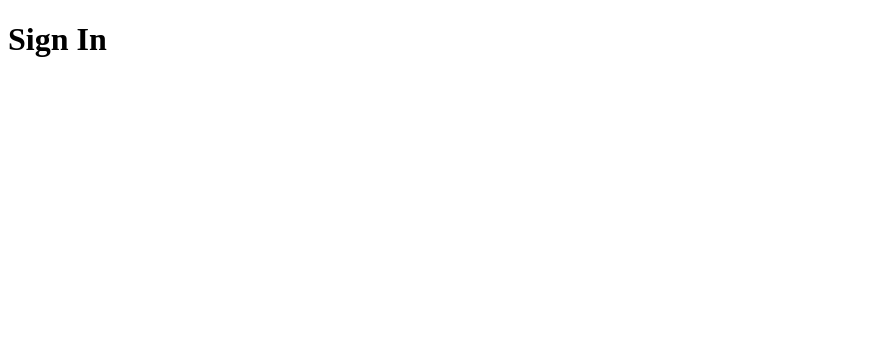
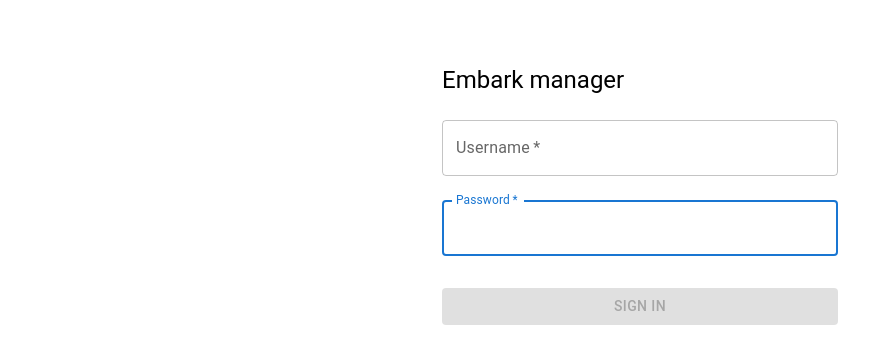
Before and after one commit to camillegachido/buus-test, a React (Vite) app: page / in a window 1280 px wide. Shown: the top 364 px of the page, without its empty margins (0-892 px from the left). Built offline with nearby package versions, Linux system fonts and the light colour scheme.

Commit message:
feat: add sign-in layout

```diff
--- a/jest.config.ts
+++ b/jest.config.ts
@@ -6,6 +6,7 @@ export default {
     moduleNameMapper: {
         '\\.(gif|ttf|eot|svg|png)$': '<rootDir>/test/mocks/fileMock.js',
         '\\.(css|less|sass|scss)$': 'identity-obj-proxy',
+        '^~/(.*)$': '<rootDir>/src/$1'
     },
-    setupFilesAfterEnv: ['<rootDir>/jest.setup.ts']
+    setupFilesAfterEnv: ['<rootDir>/jest.setup.ts'],
   }
--- a/src/App.tsx
+++ b/src/App.tsx
@@ -1,4 +1,4 @@
-import Routes from '@/routes'
+import Routes from '~/routes'
 
 function App() {
   return (
--- /dev/null
+++ b/src/hooks/index.tsx
@@ -0,0 +1,3 @@
+import useForm from './use-form'
+
+export { useForm }
--- /dev/null
+++ b/src/hooks/use-form.ts
@@ -0,0 +1,18 @@
+import { useState } from "react";
+
+
+interface IForm<T> {
+    enabled: boolean;
+    data: T
+}
+
+const useForm = <T>(initialData: T) => {
+    const [form, setForm] = useState<IForm<T>>({
+        enabled: false,
+        data: initialData
+    })
+
+    return { form, setForm }
+}
+
+export default useForm
--- a/src/pages/sign-in/index.tsx
+++ b/src/pages/sign-in/index.tsx
@@ -1,5 +1,74 @@
-function SignIn() {
-    return <h1>Sign In</h1>
+import { useCallback, useEffect, useState } from 'react';
+import Button from '@mui/material/Button';
+import Box from '@mui/material/Box';
+import Typography from '@mui/material/Typography';
+import Container from '@mui/material/Container';
+import { Input } from "~/components"
+import { options } from './options';
+import { useForm } from '~/hooks';
+
+interface IFormData {
+  password: string;
+  username: string
 }
 
-export default SignIn
+function SignIn() {
+  const { form, setForm } = useForm<IFormData>({ password: '', username: '' })
+
+  const handleSubmit = (event: React.FormEvent<HTMLFormElement>) => {
+    event.preventDefault();
+  };
+
+  const updateData = useCallback((key: string, value: string) => {
+    setForm({ ...form, data: { ...form.data, [key]: value } })
+  }, [form])
+
+  useEffect(() => {
+    const enabled = form.data.password !== '' && form.data.username !== ''
+    setForm({ ...form, enabled })
+  }, [form.data])
+
+  return (
+    <Container component="main" maxWidth="xs">
+      <Box
+        sx={{
+          marginTop: 8,
+          display: 'flex',
+          flexDirection: 'column',
+        }}
+      >
+        <Typography component="h1" variant="h5">
+          Embark manager
+        </Typography>
+        <Box component="form" onSubmit={handleSubmit} noValidate sx={{ mt: 1 }}>
+          <Input
+            id={options.username}
+            name={options.username}
+            label="Username"
+            value={form.data.username}
+            onChange={(e) => updateData("username", e.target.value)}
+          />
+          <Input
+            id={options.password}
+            name={options.password}
+            label="Password"
+            type="password"
+            value={form.data.password}
+            onChange={(e) => updateData("password", e.target.value)}
+          />
+          <Button
+            type="submit"
+            fullWidth
+            variant="contained"
+            sx={{ mt: 3, mb: 2 }}
+            disabled={!form.enabled}
+          >
+            Sign In
+          </Button>
+        </Box>
+      </Box>
+    </Container>
+  );
+}
+
+export default SignIn;
--- a/src/routes/index.tsx
+++ b/src/routes/index.tsx
@@ -1,6 +1,6 @@
 import { Routes, Route } from "react-router-dom";
 
-import SignIn from "@/pages/sign-in";
+import SignIn from "~/pages/sign-in";
 
 function AppRoutes() {
     return (
--- a/tsconfig.json
+++ b/tsconfig.json
@@ -15,8 +15,9 @@
     "isolatedModules": true,
     "noEmit": true,
     "jsx": "react-jsx",
+    "baseUrl": "./src",
     "paths": {
-      "@/*": ["./src/*", "./dist/*"]
+      "~/*": ["./*"]
     }
   },
   "include": ["src"],
--- a/vite.config.ts
+++ b/vite.config.ts
@@ -7,7 +7,7 @@ export default defineConfig({
   plugins: [react()],
   resolve: {
     alias: {
-      "@": `${path.resolve(__dirname, 'src')}`
+      '~': path.resolve(__dirname, 'src'),
     }
   }
 })
```
Also changed, not shown: src/pages/dashboard/index.tsx (added).
